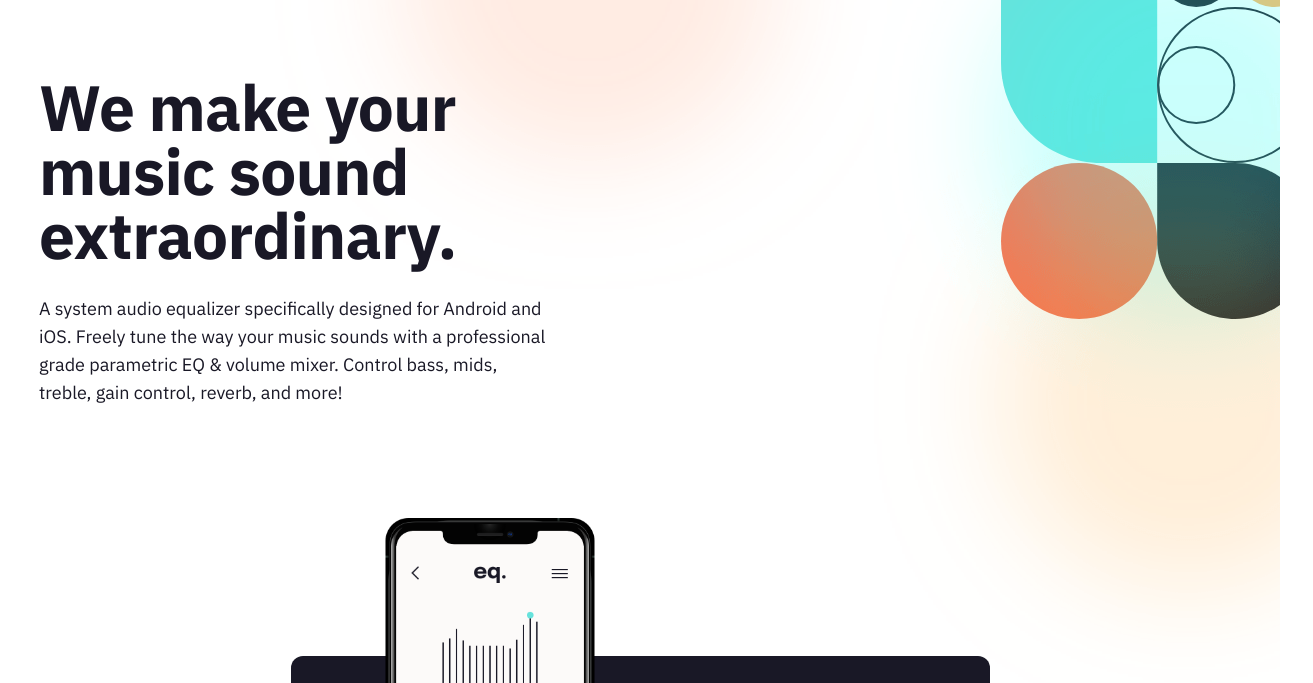
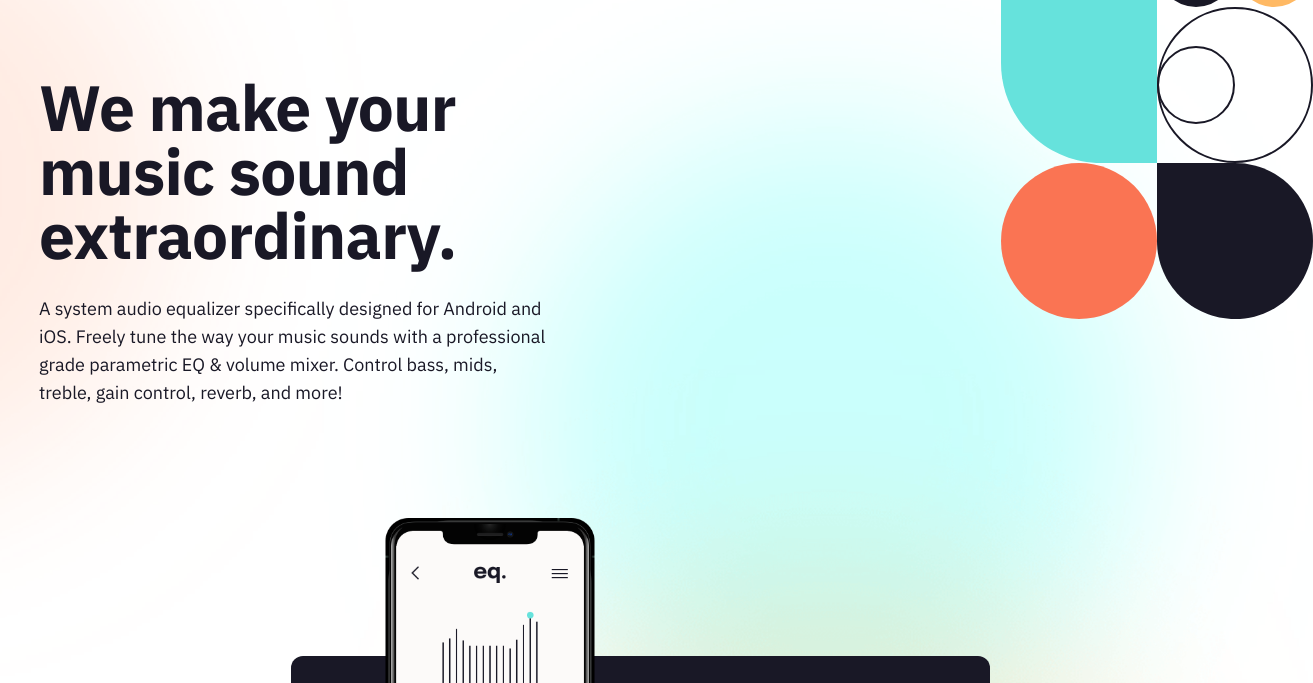
Before and after one commit to DavitDvalashvili/Equalizer-landing-page, a plain HTML site: page index.html in a window 1280 px wide. Shown: the part 117-800 px from the top of the page, 1313 px wide, since content can reach past the window. Drawn offline with Linux system fonts and the light colour scheme.

Commit message:
change background positioning

```diff
--- a/index.html
+++ b/index.html
@@ -16,6 +16,7 @@
     <header>
       <img src="assets/logo.svg" alt="logo">
     </header>
+    <img id="bg-pattern" src="assets/bg-pattern-1.svg" alt="bg-pattern-1">
     <div class="intro">
       <h1>We make your music sound extraordinary.</h1>
       <p>A system audio equalizer specifically designed for Android and iOS. Freely tune the way your music sounds with a professional grade parametric EQ & volume mixer. Control bass, mids, treble, gain control, reverb, and more!</p>
--- a/responsive.css
+++ b/responsive.css
@@ -3,12 +3,9 @@
     body {
         background-image: url(assets/bg-main-tablet.png);
         background-repeat: no-repeat;
-        background-position: right -25rem top -25rem;
-    }
-    html {
-        background-image: url(assets/bg-pattern-1.svg);
-        background-repeat: no-repeat;
-        background-position: top -3.2rem right -3.335rem;
+        background-position: right -10em top -25rem;
+        background-size: cover;
+        overflow-x: hidden;
     }
     /* styling of main div and it's elements */
     .illustration {
@@ -29,6 +26,13 @@
     /* styling of header */
     header img {
         margin: 6.2rem 0 0 3.915rem;
+    }
+    #bg-pattern {
+        display: inline-block;
+        position: absolute;
+        top: -3.2rem;
+        right: -3.335rem;
+        z-index: -1;
     }
     /* styling of introduction */
     .intro {
@@ -63,12 +67,11 @@
 
 
 @media only screen and (min-width: 1440px) {
-    /* html {
-        background-position: top -3.2rem right 0;
-    } */
     body {
         background-image: url(assets/bg-main-desktop.png);
         background-position: bottom 500px;
+        background-position: right -10em top -25rem;
+        background-size: cover;
     }
     /* styling of header */
     header img {
--- a/style.css
+++ b/style.css
@@ -23,6 +23,9 @@ body {
     background-image: url(assets/bg-main-mobile.png);
     background-position: top -25rem right -25rem;
     background-repeat: no-repeat;
+    position: relative;
+    max-width: 155rem;
+    margin: 0 auto;
 }
 
 h1, h2, #apple, #android, #price {
@@ -40,18 +43,27 @@ h2, .orange-box p, #price, #month, #apple, .fa-apple {
 }
 
 /* styling of header */
+/* header {
+    background-color: red;
+    max-width: 155rem;
+    margin: 0 auto;
+} */
 header img {
     margin: 4rem 0 0 2.415rem;
 }
 /* styling of introduction */
 .intro {
     margin: 6.4rem 2.4rem 16.6rem 2.4rem;
+    max-width: 155rem;
 }
 h1 {
     max-width: 52rem;
     font-size: 4rem;
     line-height: 4rem;
     letter-spacing: -0.0454rem;
+}
+#bg-pattern {
+    display: none;
 }
 .intro p {
     max-width: 51.4rem;
```
